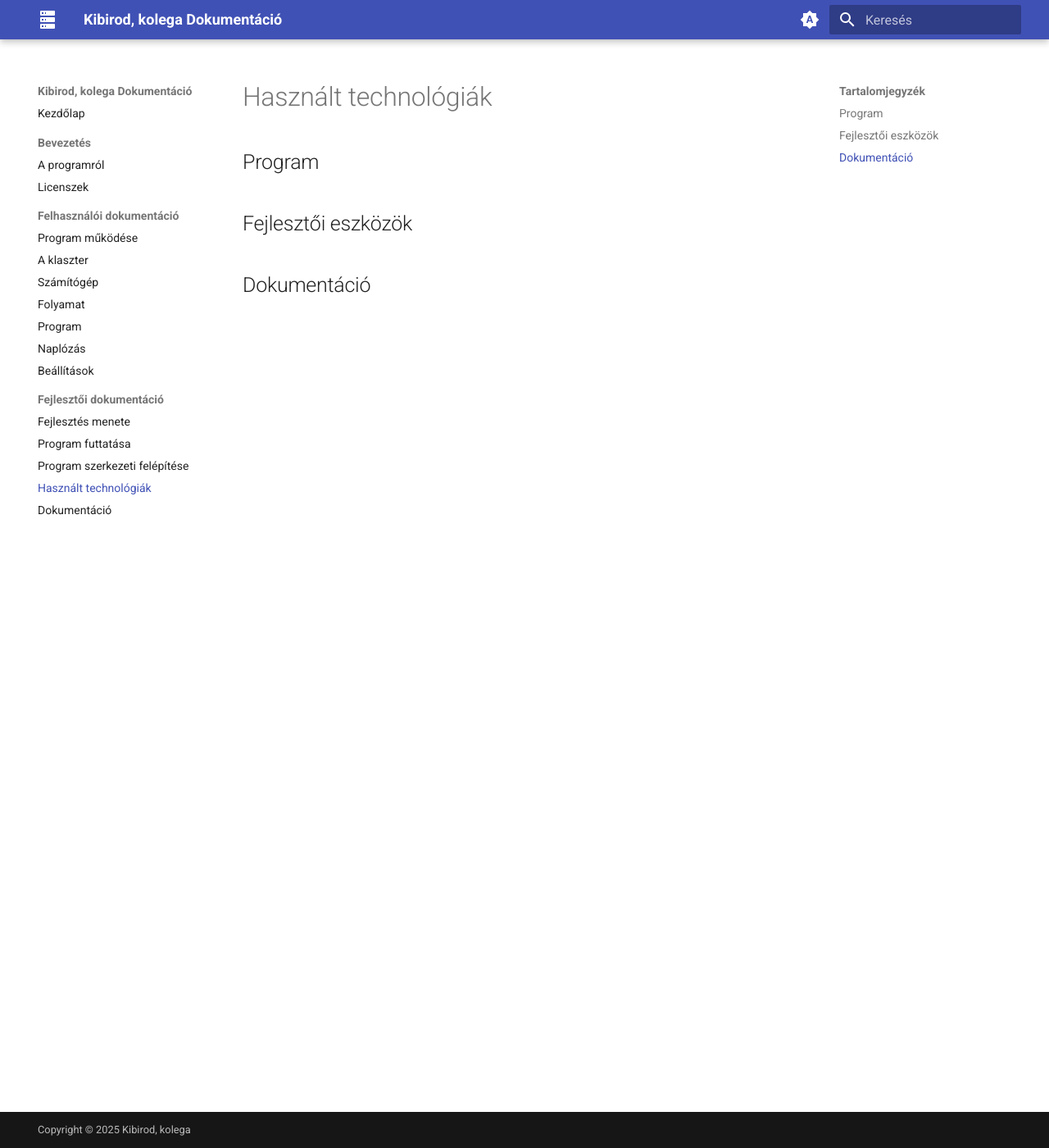
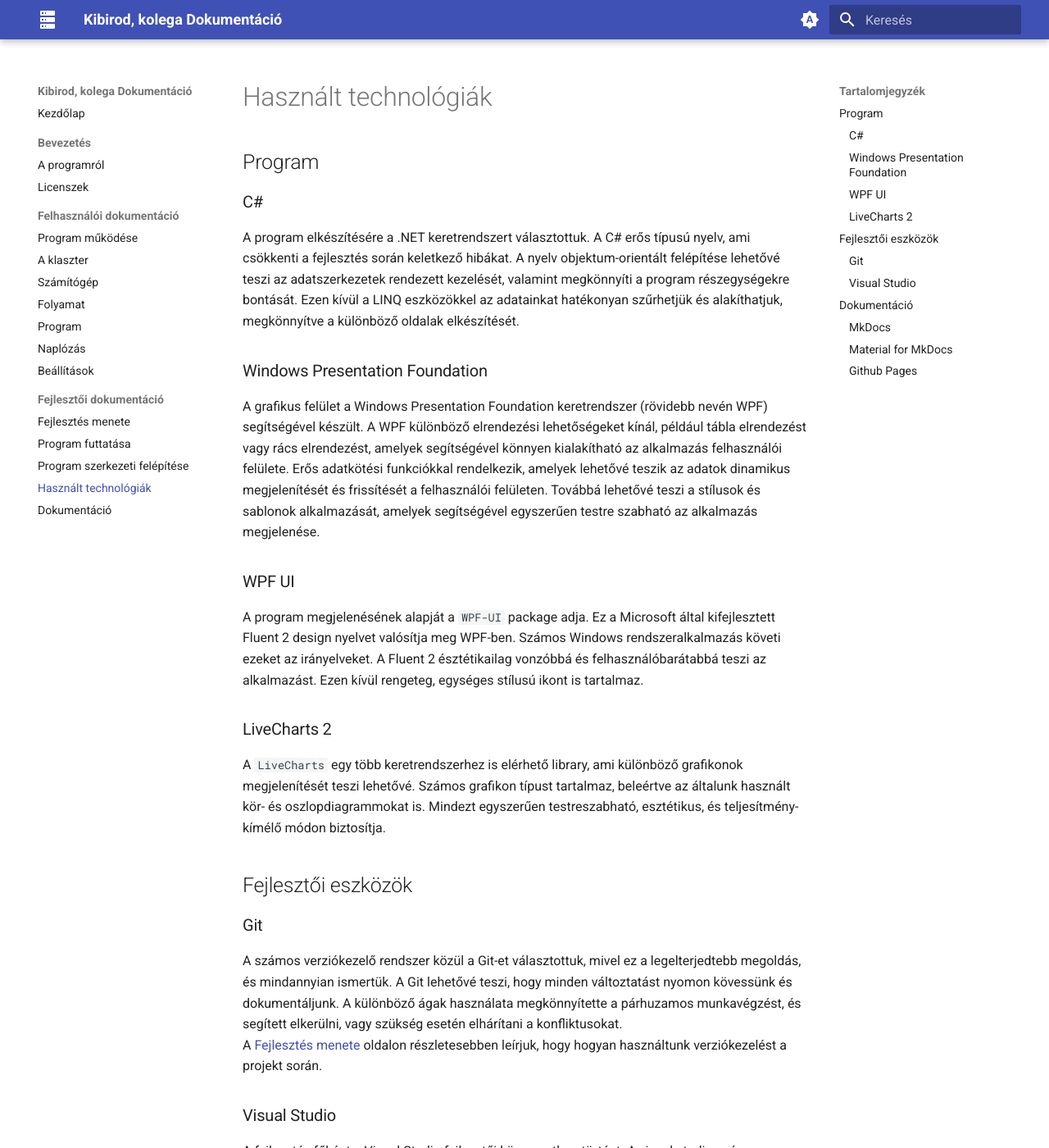
Before and after one commit to gyorfimarcell/Dusza2025, an MkDocs documentation site: the page built from documentation/docs/fejlesztoi/technologiak.md, in a window 1280 px wide and 1400 px high. Shown: the whole window at 82% size. Built offline with MkDocs 1.6.1 and Material for MkDocs 9.7.7, drawn with Linux system fonts in a browser that asks for light colours; some of the changed text lies outside the part shown.

Commit message:
Add technologies page

```diff
--- a/documentation/docs/fejlesztoi/technologiak.md
+++ b/documentation/docs/fejlesztoi/technologiak.md
@@ -2,6 +2,63 @@
 
 ## Program
 
+### C\#
+
+A program elkészítésére a .NET keretrendszert választottuk. A C# erős típusú nyelv, ami csökkenti a fejlesztés során
+keletkező hibákat. A nyelv objektum-orientált felépítése lehetővé teszi az adatszerkezetek rendezett kezelését,
+valamint megkönnyíti a program részegységekre bontását. Ezen kívül a LINQ eszközökkel az adatainkat hatékonyan szűrhetjük
+és alakíthatjuk, megkönnyítve a különböző oldalak elkészítését.
+
+### Windows Presentation Foundation
+
+A grafikus felület a Windows Presentation Foundation keretrendszer (rövidebb nevén WPF) segítségével készült.
+A WPF különböző elrendezési lehetőségeket kínál, például tábla elrendezést vagy rács elrendezést, amelyek segítségével
+könnyen kialakítható az alkalmazás felhasználói felülete. Erős adatkötési funkciókkal rendelkezik, amelyek lehetővé
+teszik az adatok dinamikus megjelenítését és frissítését a felhasználói felületen. Továbbá lehetővé teszi a stílusok és
+sablonok alkalmazását, amelyek segítségével egyszerűen testre szabható az alkalmazás megjelenése.
+
+### WPF UI
+
+A program megjelenésének alapját a `WPF-UI` package adja. Ez a Microsoft által kifejlesztett Fluent 2 design nyelvet
+valósítja meg WPF-ben. Számos Windows rendszeralkalmazás követi ezeket az irányelveket. A Fluent 2 észtétikailag vonzóbbá
+és felhasználóbarátabbá teszi az alkalmazást. Ezen kívül rengeteg, egységes stílusú ikont is tartalmaz.
+
+### LiveCharts 2
+
+A `LiveCharts` egy több keretrendszerhez is elérhető library, ami különböző grafikonok megjelenítését teszi lehetővé.
+Számos grafikon típust tartalmaz, beleértve az általunk használt kör- és oszlopdiagrammokat is. Mindezt egyszerűen testreszabható,
+esztétikus, és teljesítmény-kímélő módon biztosítja.
+
 ## Fejlesztői eszközök
 
+### Git
+
+A számos verziókezelő rendszer közül a Git-et választottuk, mivel ez a legelterjedtebb megoldás, és mindannyian ismertük.
+A Git lehetővé teszi, hogy minden változtatást nyomon kövessünk és dokumentáljunk. A különböző ágak használata megkönnyítette
+a párhuzamos munkavégzést, és segített elkerülni, vagy szükség esetén elhárítani a konfliktusokat.
+A [Fejlesztés menete](fejlesztes.md) oldalon részletesebben leírjuk, hogy hogyan használtunk verziókezelést a projekt során.
+
+### Visual Studio
+
+A fejlesztés főként a Visual Studio fejlesztői környezetben történt. A visual studio számos eszközt kínál, amely megkönnyíti
+a C# kód írását. A beépített Designer ablak gyorsabbá teszi a felhasználói felület elkészítését. Ezen kívül lehetővé teszi a
+hibák keresését, és a program teljesítményének tesztelését.
+
 ## Dokumentáció
+
+### MkDocs
+
+A dokumentáció elkészítéséhez az MkDocs statikus weboldal generátort használtuk. Ez a program Markdown fájlokból készít weboldalt.
+A számos generátor közül az MkDocs-ra esett a választás, mivel könnyen kezelhető, a HTML sablonok egyszerűen testreszabhatóak,
+valamint több, dokumentáció specifikus funkciót tartalmaz.
+
+### Material for MkDocs
+
+Ez egy MkDocs sablon, ami egy modern, reszponzív megjelenést biztosít a dokumentációnknak. Ezen kívül további funkciókkal is kibővíti
+a weboldal generátort, mint például a témaváltás, vagy az offline csomag generálás.
+
+### Github Pages
+
+A dokumentáció a Github Pages szolgáltatás segítségével válik elérhetővé. Ingyenes, a verziókezelő rendszer alapján automatikusan
+frissülő weboldal készítését teszi lehetővé.
+A teljes folyamat leírása megtalálható a [Dokumentáció](dokumentacio.md) oldalon.
```
